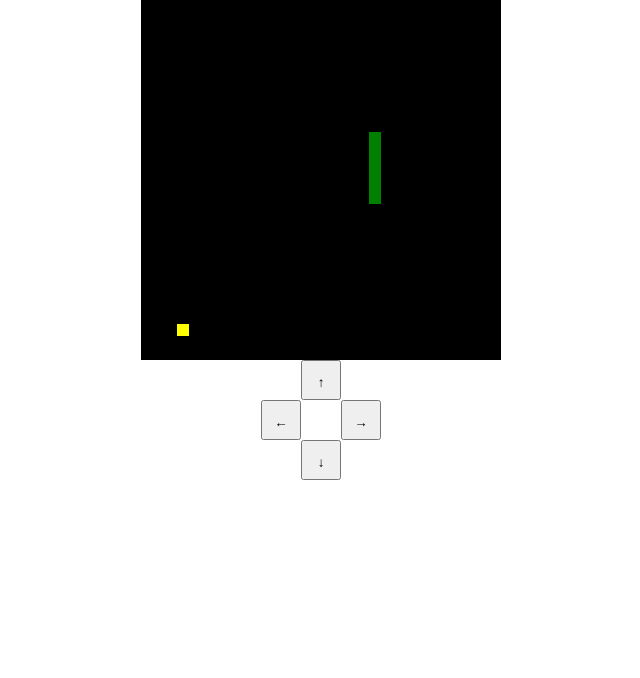
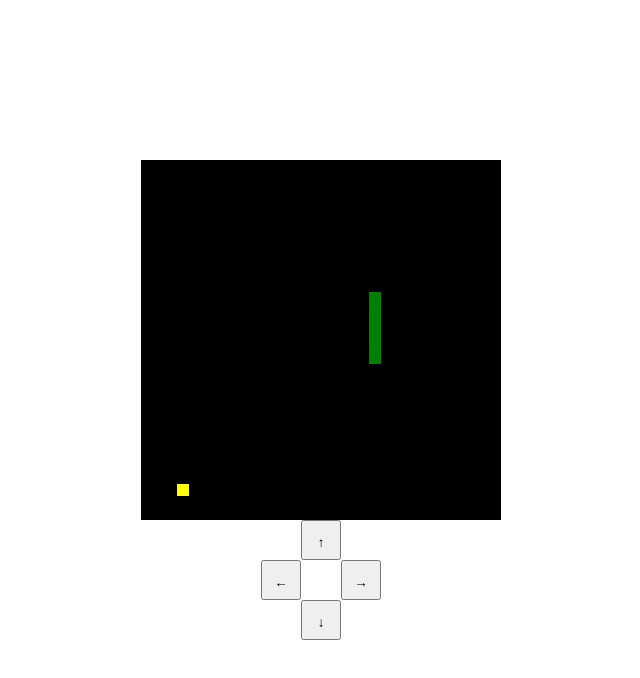
Before and after one commit to grch12/snake-game, a plain HTML site: page index.html in a window 1280 px wide. Shown: the whole page, without its empty margins (319-959 px from the left). Drawn offline with Linux system fonts and the light colour scheme.

Commit message:
ui change

```diff
--- a/index.html
+++ b/index.html
@@ -5,6 +5,7 @@
     <meta name="viewport" content="width=device-width">
     <title>Snake Game</title>
     <link href="style.css" rel="stylesheet" type="text/css" />
+    <script src="https://cdn.jsdelivr.net/npm/eruda"></script>
   </head>
   <body>
     <canvas width="30" height="30"></canvas>
--- a/script.js
+++ b/script.js
@@ -123,4 +123,4 @@ document.addEventListener("keyup", (e) => {
       break;
     }
   }
-})
+});
--- a/style.css
+++ b/style.css
@@ -6,6 +6,7 @@ body {
   align-items: center;
   flex-direction: column;
   box-sizing: border-box;
+  min-height: 100vh;
 }
 canvas {
   width: 360px;
@@ -15,16 +16,19 @@ canvas {
 }
 .btngroup {
   display: flex;
-  width: 7.5em;
+  width: 9em;
   flex-wrap: wrap;
   justify-content: center;
   align-items: center;
+  box-sizing: border-box;
 }
 .btngroup button {
   width: 3em;
   height: 3em;
   text-align: center;
   line-height: 3;
+  font-weight: bold;
+  box-sizing: border-box;
 }
 .btngroup button:nth-of-type(1) {
   margin: 0 3em;
```
